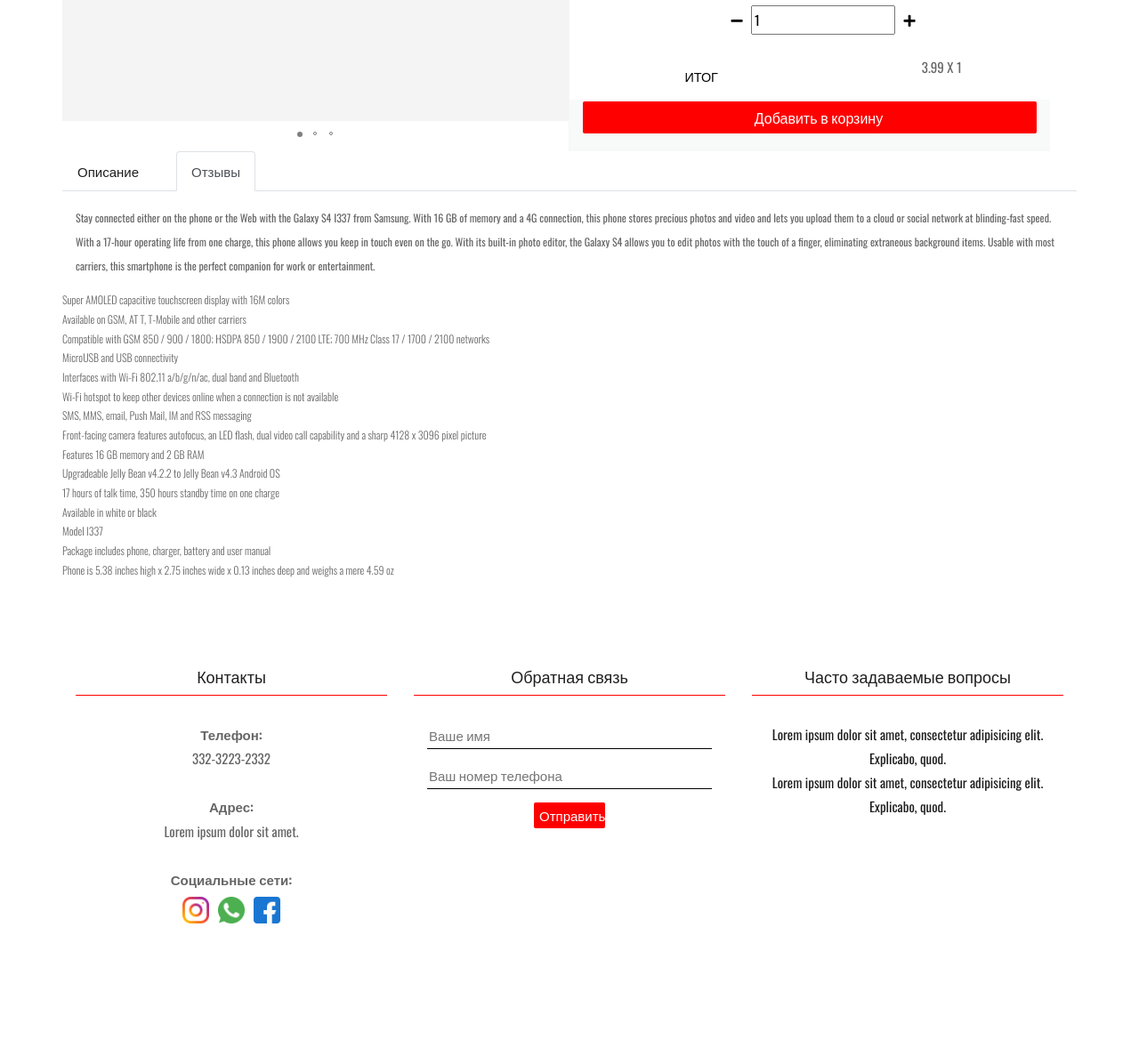
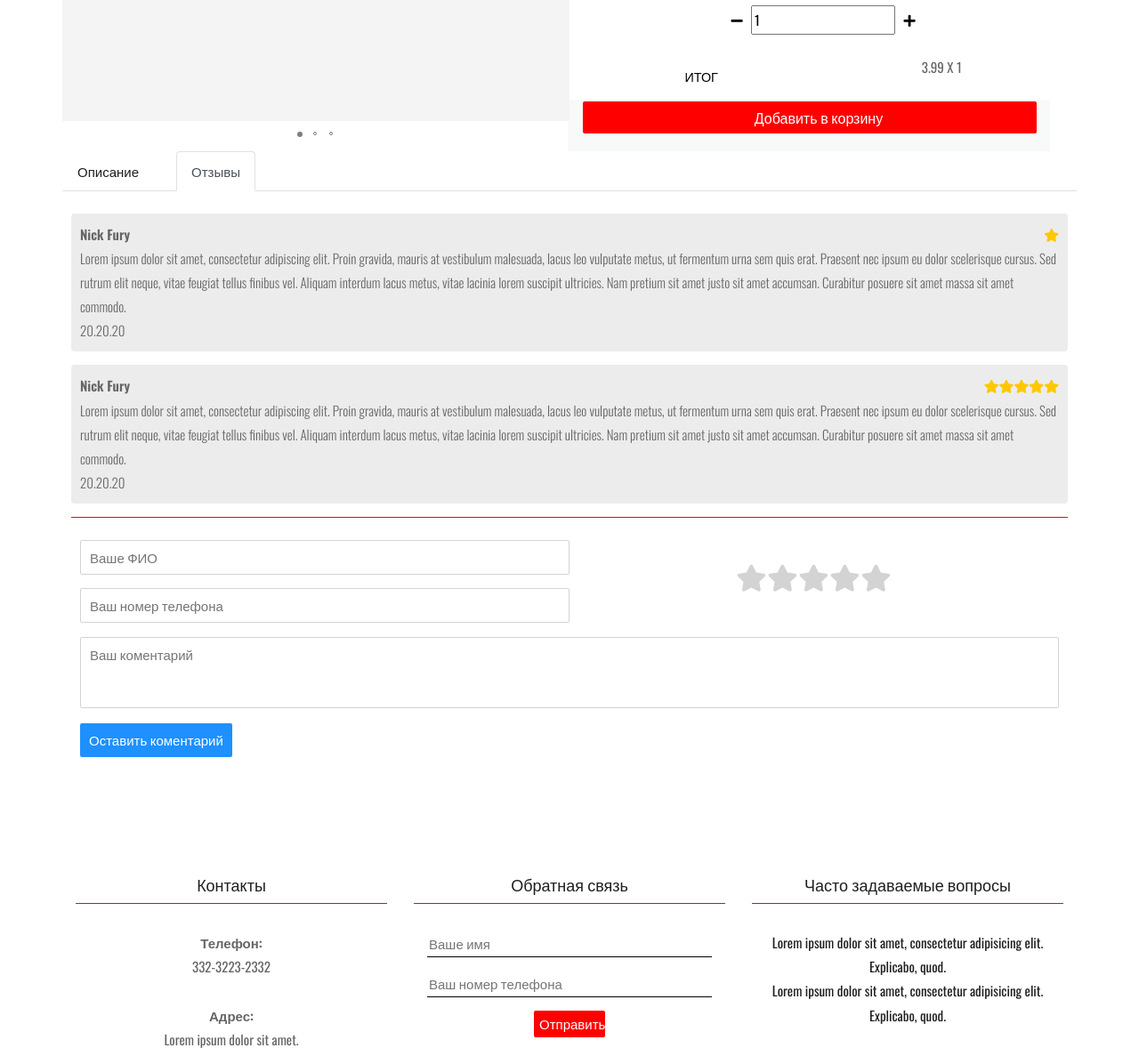
Before and after one commit to Karim0/WebShop, a Django app: page /product_detail/1 in a window 1280 px wide, after a click on "Отзывы". Shown: the part 805-1983 px from the top of the page at 89% size. Before the commit the page ends 1843 px from the top, so only its background shows below. Run offline with Django 3.2, Linux system fonts and the light colour scheme; data comes from the database, SQL or seed files in the repository; some libraries are stand-ins or nearby versions.

Commit message:
adaptive front for sidebar and comments

```diff
--- a/static/Shop/css/mobile_navbar.css
+++ b/static/Shop/css/mobile_navbar.css
@@ -1,4 +1,4 @@
-@media (min-width: 768px) and (max-width: 1024px) {
+@media (min-width: 768px) and (max-width: 1023px) {
 
     .nav-box {
         display: none;
@@ -45,3 +45,39 @@
         font-size: .9em;
     }
 }
+
+@media (min-width: 425px) and (max-width: 767px){
+     .nav-box {
+        display: none;
+    }
+
+    #sidebarCollapse {
+        display: block !important;
+
+    }
+
+    #sidebar {
+        display: block!important;
+        /* min-width: 250px; */
+        /*width: 50%;*/
+        height: 100vh;
+    }
+}
+
+@media (max-width: 424px){
+     .nav-box {
+        display: none;
+    }
+
+    #sidebarCollapse {
+        display: block !important;
+
+    }
+
+    #sidebar {
+        display: block!important;
+        /* min-width: 250px; */
+        /*width: 100%;*/
+        height: 100vh;
+    }
+}
--- /dev/null
+++ b/static/Shop/css/rating.css
@@ -0,0 +1,30 @@
+.rating {
+    float:left;
+    width:300px;
+}
+.rating span { float:right; position:relative; }
+.rating span input {
+    position:absolute;
+    top:0px;
+    left:0px;
+    opacity:0;
+}
+.rating span label {
+    display:inline-block;
+    width:30px;
+    height:30px;
+    text-align:center;
+    color: lightgray;
+    background: transparent;
+    font-size:30px;
+    margin-right:5px;
+    line-height:30px;
+    border-radius:50%;
+    -webkit-border-radius:50%;
+}
+.rating span:hover ~ span label,
+.rating span:hover label,
+.rating span.checked label,
+.rating span.checked ~ span label {
+    color: #ffc800;
+}
--- a/static/Shop/css/sidebar.css
+++ b/static/Shop/css/sidebar.css
@@ -1,24 +1,25 @@
 /*
     DEMO STYLE
 */
-@import "https://fonts.googleapis.com/css?family=Poppins:300,400,500,600,700";
-
 
 #sidebar {
     display: none;
-    padding-top: 100px;
+    padding: 50px 20px;
     position: absolute;
+    right: 0;
     top: 0;
-    right: 0;
-    width: 250px;
+    width: 100%;
+    border: 1px solid red;
+    min-height: 100vh;
     /* min-width: 250px;
     max-width: 250px; */
-    background: #7386D5;
+    background: white;
     color: #fff;
     transition: all 0.6s cubic-bezier(0.945, 0.020, 0.270, 0.665);
     transform-origin: bottom right;
-    overflow: hidden;
+    overflow-y: scroll;
     /* width: 255%; */
+    /*z-index: 100000;*/
 }
 
 #sidebar.active {
--- a/static/Shop/css/style.css
+++ b/static/Shop/css/style.css
@@ -393,7 +393,7 @@ p {
 .category-screen > ul > li {
     height: 16.666%;
     position: relative;
-    z-index: 200;
+    z-index: 1;
 }
 
 .category-screen > ul > li > a {
@@ -576,6 +576,7 @@ p {
     align-items: center;
     flex-wrap: wrap;
     justify-content: center;
+    flex-direction: column;
 }
 
 
@@ -810,8 +811,76 @@ p {
     align-items: center;
 }
 
+
 .product-screen .filter .filter-val label {
     margin: 5px;
+}
+
+.product-screen .product_comments {
+    padding: 10px;
+}
+
+.product-screen .product_comments li {
+    margin: 15px auto;
+}
+
+.product-screen .product_comments li.leave-comment {
+    border-top: 1px solid red;
+    padding: 10px;
+}
+
+
+.product-screen .product_comments li.leave-comment div {
+    width: 100%;
+}
+
+.product-screen .product_comments li.leave-comment input {
+    border: 1px solid lightgrey;
+    margin-top: 15px;
+    padding: 5px 10px;
+    border-radius: 2px;
+
+}
+
+.product-screen .product_comments li.leave-comment textarea {
+    width: 100%;
+    height: 80px;
+    resize: none;
+    border: 1px solid lightgrey;
+    padding: 5px 10px;
+
+    border-radius: 2px;
+
+}
+
+.product-screen .product_comments li.leave-comment button {
+    color: white;
+    background: dodgerblue;
+    padding: 5px 10px;
+    border: none;
+    margin-top: 10px;
+    border-radius: 2px;
+}
+
+.product-screen .product_comments li.leave-comment button:hover {
+
+    background: black;
+}
+
+
+.product-screen .product_comments .comment-box {
+    padding: 10px;
+    border-radius: 4px;
+    background: #ececec;
+}
+
+.product-screen .product_comments .comment-box .commentator {
+    font-weight: bold;
+}
+
+.product-screen .product_comments .comment-box .star {
+    color: #ffc800;
+    float: right;
 }
 
 .filters-box .counter-box {
@@ -947,7 +1016,7 @@ p {
     /*border-bottom: 1px solid red;*/
 }
 
-.shopping-screen .product-box{
+.shopping-screen .product-box {
     width: 30%;
     text-align: center;
 
--- /dev/null
+++ b/static/Shop/js/rating.js
@@ -0,0 +1,14 @@
+$(document).ready(function(){
+    // Check Radio-box
+    $(".rating input:radio").attr("checked", false);
+
+    $('.rating input').click(function () {
+        $(".rating span").removeClass('checked');
+        $(this).parent().addClass('checked');
+    });
+
+    $('input:radio').change(
+      function(){
+        var userRating = this.value;
+    });
+});
--- a/static/Shop/js/sidebar.js
+++ b/static/Shop/js/sidebar.js
@@ -1,5 +1,7 @@
 $(document).ready(function () {
     $('#sidebarCollapse').on('click', function () {
+
+        // $(body)
         $('#sidebar').toggleClass('active');
         $(this).toggleClass('active');
     });
--- a/templates/shop/base.html
+++ b/templates/shop/base.html
@@ -18,6 +18,7 @@
     <link rel="stylesheet" href="{% static 'Shop/css/mobile_navbar.css' %}">
     <link rel="stylesheet" href="{% static 'Shop/css/fotorama.css' %}">
     <link rel="stylesheet" href="{% static 'Shop/css/ranger.css' %}">
+    <link rel="stylesheet" href="{% static 'Shop/css/rating.css' %}">
 
 
 </head>
@@ -142,7 +143,7 @@
             </li>
 
             <li>
-                <a href="#pageSubmenu" data-toggle="collapse" aria-expanded="false" class="dropdown-toggle">Товары</a>
+                <a href="#pageSubmenu" data-toggle="collapse" aria-expanded="false" class="dropdown-toggle dropd collapsed">Товары</a>
                 <ul class="collapse list-unstyled" id="pageSubmenu">
                     <li>
                         <a href="#subsub" data-toggle="collapse" aria-expanded="false" class="dropdown-toggle">Категория</a>
@@ -154,7 +155,7 @@
                     </li>
                     <li>
                         <a href="#subsubыги" data-toggle="collapse" aria-expanded="false" class="dropdown-toggle">Категория</a>
-                        <ul class="collapse list-unstyled" id="ыгиsubsub">
+                        <ul class="collapse list-unstyled" id="subsub">
                             <li><a href="">1</a></li>
                             <li><a href="">2</a></li>
                             <li><a href="">3</a></li>
@@ -164,15 +165,6 @@
             </li>
             <li>
                 <a href="#">Контакты</a>
-            </li>
-        </ul>
-
-        <ul class="list-unstyled CTAs">
-            <li>
-                <a href="https://bootstrapious.com/tutorial/files/sidebar.zip" class="download">Download source</a>
-            </li>
-            <li>
-                <a href="https://bootstrapious.com/p/bootstrap-sidebar" class="article">Back to article</a>
             </li>
         </ul>
     </nav>
@@ -262,5 +254,7 @@
 <script type="text/javascript" src="{% static 'Shop/js/main.js' %}"></script>
 <script src="{% static 'Shop/js/sidebar.js' %}"></script>
 <script src="{% static 'Shop/js/ranger.js' %}"></script>
+<script src="{% static 'Shop/js/rating.js' %}"></script>
+
 </body>
 </html>
--- a/templates/shop/index.html
+++ b/templates/shop/index.html
@@ -97,9 +97,8 @@
                                             <img src="{% static 'Shop/img/product.jpg' %}" alt="">
                                         </div>
                                         <div class="content-box">
-                                            <h3>Lorem ipsum dolor sit amet.</h3>
-                                            <p>Lorem ipsum dolor sit, amet consectetur adipisicing elit. Hic nulla, cum
-                                                dicta quod laudantium minima.</p>
+                                            <h3>Loremt amet.</h3>
+                                            <p>Loa.</p>
                                             <a href="{% url 'shop:product' 1%}">Подробнее</a>
 
 
--- a/templates/shop/product-details.html
+++ b/templates/shop/product-details.html
@@ -180,51 +180,74 @@
                                 </small>
                             </div>
                             <div class="tab-pane fade" id="profile" role="tabpanel" aria-labelledby="profile-tab">
-                                <p style="padding:15px;">
-                                    <small>
-                                        Stay connected either on the phone or the Web with the Galaxy S4 I337 from
-                                        Samsung.
-                                        With 16 GB of memory and a 4G connection, this phone stores precious photos and
-                                        video and lets you upload them to a cloud or social network at blinding-fast
-                                        speed.
-                                        With a 17-hour operating life from one charge, this phone allows you keep in
-                                        touch
-                                        even on the go.
+                                <ul class="product_comments">
+                                    <li>
+                                        <div class="comment-box">
+                                            <span class="commentator"> Nick Fury </span> <span class="star"><i
+                                                class="fas fa-star"></i></span>
+                                            <p>Lorem ipsum dolor sit amet, consectetur adipiscing elit. Proin gravida,
+                                                mauris at vestibulum malesuada, lacus leo vulputate metus, ut fermentum
+                                                urna sem quis erat. Praesent nec ipsum eu dolor scelerisque cursus. Sed
+                                                rutrum elit neque, vitae feugiat tellus finibus vel. Aliquam interdum
+                                                lacus metus, vitae lacinia lorem suscipit ultricies. Nam pretium sit
+                                                amet justo sit amet accumsan. Curabitur posuere sit amet massa sit amet
+                                                commodo. </p>
+                                            <span class="date">20.20.20</span>
+                                        </div>
+                                    </li>
 
-                                        With its built-in photo editor, the Galaxy S4 allows you to edit photos with the
-                                        touch of a finger, eliminating extraneous background items. Usable with most
-                                        carriers, this smartphone is the perfect companion for work or entertainment.
-                                    </small>
-                                </p>
-                                <small>
-                                    <ul>
-                                        <li>Super AMOLED capacitive touchscreen display with 16M colors</li>
-                                        <li>Available on GSM, AT T, T-Mobile and other carriers</li>
-                                        <li>Compatible with GSM 850 / 900 / 1800; HSDPA 850 / 1900 / 2100 LTE; 700 MHz
-                                            Class
-                                            17 / 1700 / 2100 networks
-                                        </li>
-                                        <li>MicroUSB and USB connectivity</li>
-                                        <li>Interfaces with Wi-Fi 802.11 a/b/g/n/ac, dual band and Bluetooth</li>
-                                        <li>Wi-Fi hotspot to keep other devices online when a connection is not
-                                            available
-                                        </li>
-                                        <li>SMS, MMS, email, Push Mail, IM and RSS messaging</li>
-                                        <li>Front-facing camera features autofocus, an LED flash, dual video call
-                                            capability
-                                            and a sharp 4128 x 3096 pixel picture
-                                        </li>
-                                        <li>Features 16 GB memory and 2 GB RAM</li>
-                                        <li>Upgradeable Jelly Bean v4.2.2 to Jelly Bean v4.3 Android OS</li>
-                                        <li>17 hours of talk time, 350 hours standby time on one charge</li>
-                                        <li>Available in white or black</li>
-                                        <li>Model I337</li>
-                                        <li>Package includes phone, charger, battery and user manual</li>
-                                        <li>Phone is 5.38 inches high x 2.75 inches wide x 0.13 inches deep and weighs a
-                                            mere 4.59 oz
-                                        </li>
-                                    </ul>
-                                </small>
+                                    <li>
+                                        <div class="comment-box">
+                                            <span class="commentator"> Nick Fury </span> <span class="star"><i
+                                                class="fas fa-star"></i></span> <span class="star"><i
+                                                class="fas fa-star"></i></span> <span class="star"><i
+                                                class="fas fa-star"></i></span> <span class="star"><i
+                                                class="fas fa-star"></i></span> <span class="star"><i
+                                                class="fas fa-star"></i></span>
+                                            <p>Lorem ipsum dolor sit amet, consectetur adipiscing elit. Proin gravida,
+                                                mauris at vestibulum malesuada, lacus leo vulputate metus, ut fermentum
+                                                urna sem quis erat. Praesent nec ipsum eu dolor scelerisque cursus. Sed
+                                                rutrum elit neque, vitae feugiat tellus finibus vel. Aliquam interdum
+                                                lacus metus, vitae lacinia lorem suscipit ultricies. Nam pretium sit
+                                                amet justo sit amet accumsan. Curabitur posuere sit amet massa sit amet
+                                                commodo. </p>
+                                            <span class="date">20.20.20</span>
+                                        </div>
+                                    </li>
+
+                                    <li class="leave-comment">
+                                        <div>
+                                            <form action="">
+                                                <div class="row p-0 m-0">
+                                                    <div class="form-group p-0 col-lg-6">
+                                                        <input class="w-100" type="text" name="" id=""
+                                                               placeholder="Ваше ФИО">
+
+                                                        <input class="w-100" type="text" name="" id=""
+                                                               placeholder="Ваш номер телефона">
+                                                    </div>
+                                                    <div class="col-lg-6 d-flex align-items-center">
+                                                        <div class="rating d-flex justify-content-center">
+                                                            <span><input type="radio" name="rating" id="str5" value="5"><label
+                                                                    for="str5" class="fas fa-star"></label></span>
+                                                            <span><input type="radio" name="rating" id="str4" value="4"><label
+                                                                    for="str4" class="fas fa-star"></label></span>
+                                                            <span><input type="radio" name="rating" id="str3" value="3"><label
+                                                                    for="str3" class="fas fa-star"></label></span>
+                                                            <span><input type="radio" name="rating" id="str2" value="2"><label
+                                                                    for="str2" class="fas fa-star"></label></span>
+                                                            <span><input type="radio" name="rating" id="str1" value="1"><label
+                                                                    for="str1" class="fas fa-star"></label></span>
+                                                        </div>
+                                                    </div>
+                                                </div>
+                                                <textarea placeholder="Ваш коментарий"></textarea>
+
+                                                <button> Оставить коментарий </button>
+                                            </form>
+                                        </div>
+                                    </li>
+                                </ul>
                             </div>
                         </div>
                     </div>
```
Also changed, not shown: other parts of static/Shop/css/sidebar.css (+31 -4 lines), shop/models.py (+10 -1 lines).
